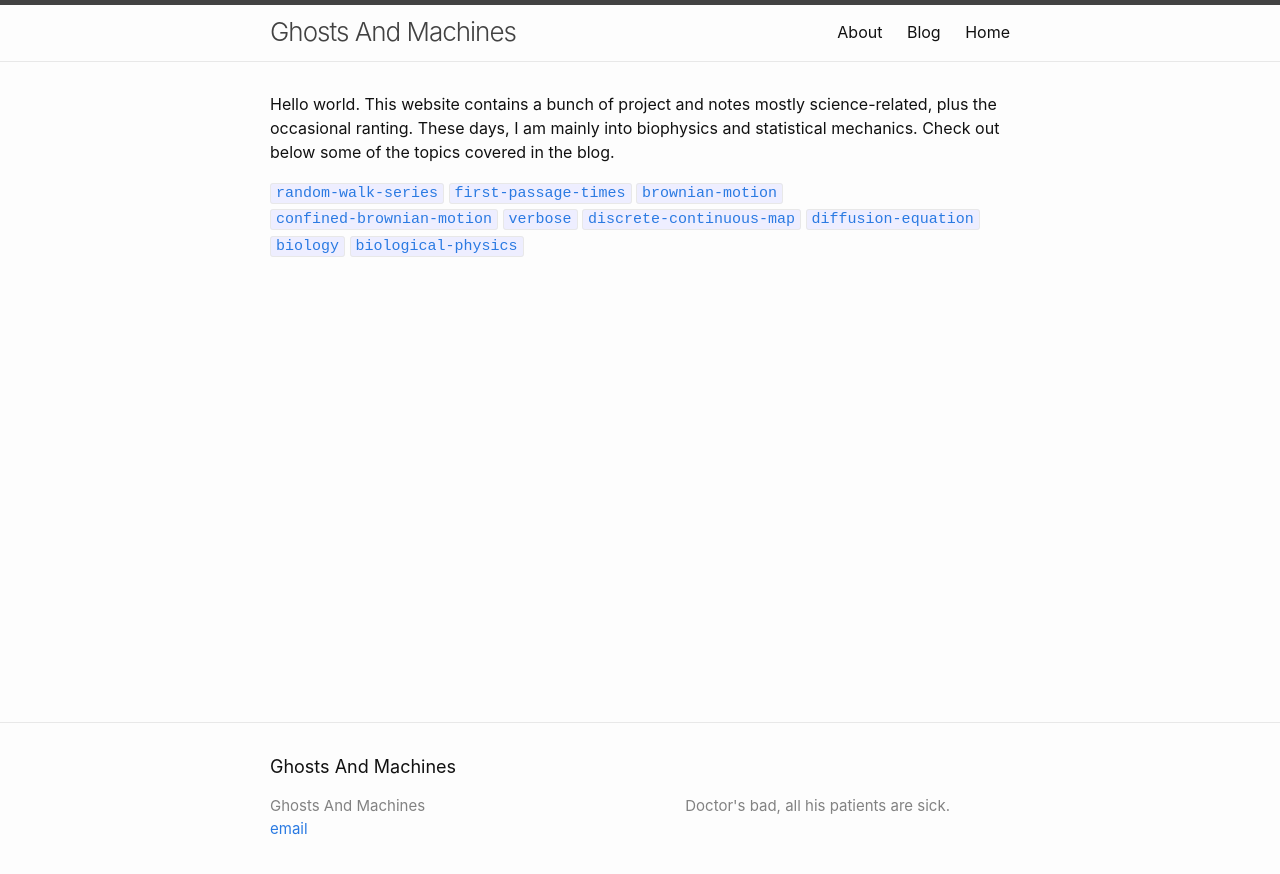
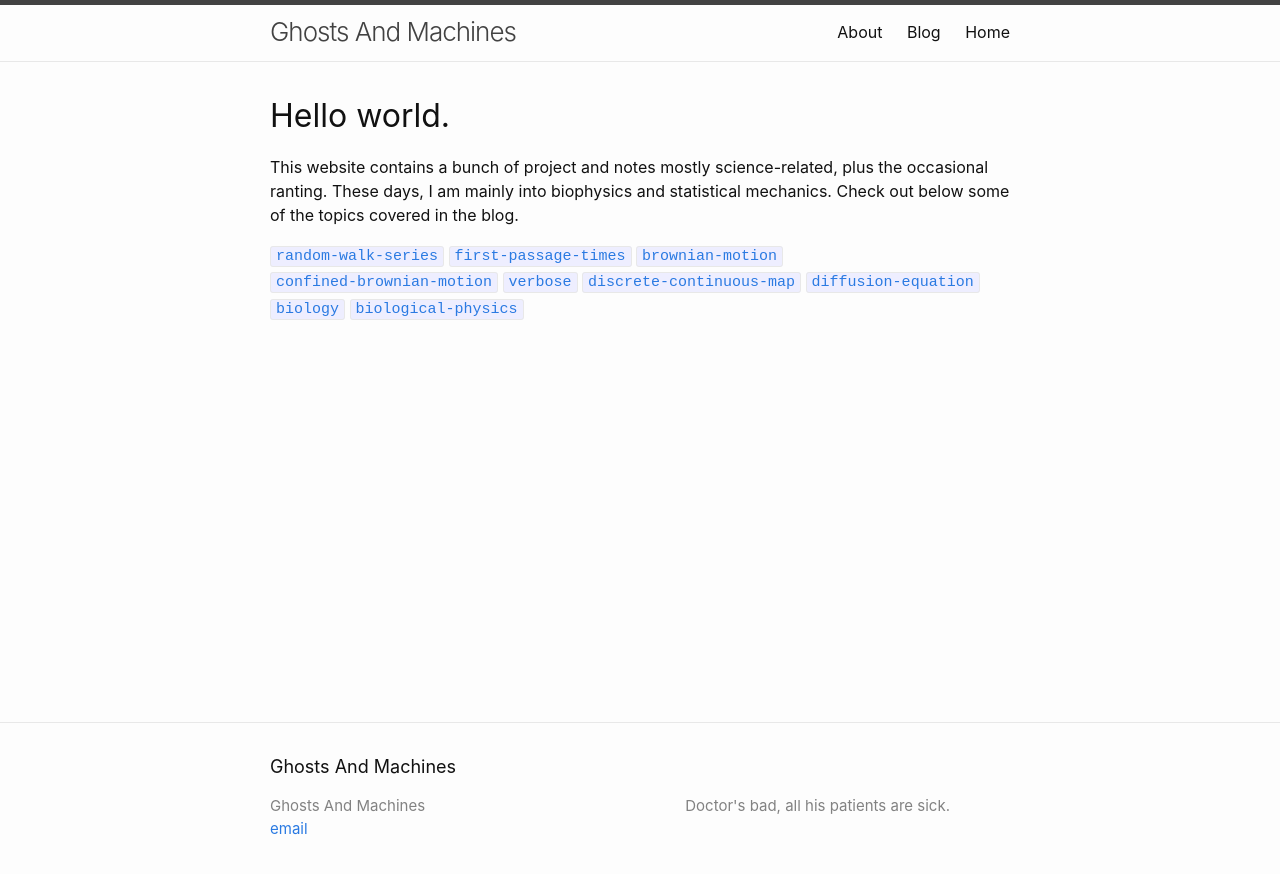
Before and after one commit to ghostsandmachines/ghostsandmachines.github.io, a Jekyll site: the page built from index.html, in a window 1280 px wide. Shown: the top 874 px of the page. Built offline with Jekyll 4.4.1, drawn with Linux system fonts in a browser that asks for light colours.

Commit message:
update homepage

```diff
--- a/index.html
+++ b/index.html
@@ -3,9 +3,10 @@ layout: default
 title: Home
 ---
 
+<h1>Hello world.</h1>
+
 <p>
-Hello world. This website contains a bunch of project and notes mostly science-related, plus the occasional ranting. These days, I am mainly into biophysics and statistical mechanics. Check out below some of the topics covered in the blog.
-
+This website contains a bunch of project and notes mostly science-related, plus the occasional ranting. These days, I am mainly into biophysics and statistical mechanics. Check out below some of the topics covered in the blog.
 </p>
 
 {% include archive_cloud.html %}
```
